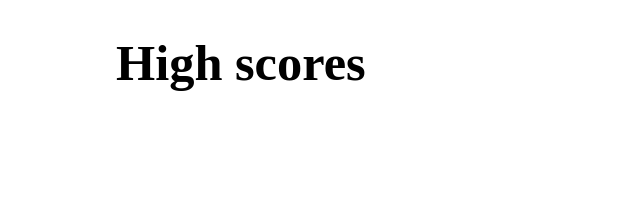
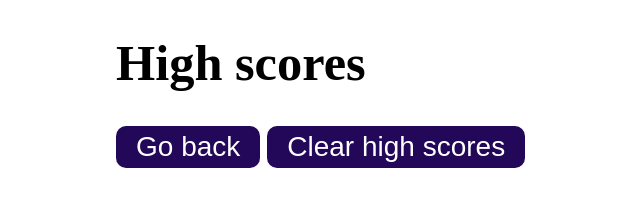
Before and after one commit to blanchardt/Trevors-Timed-Quiz, a plain HTML site: page highscores.html in a window 1280 px wide. Shown: the whole page, without its empty margins (208-848 px from the left). Drawn offline with Linux system fonts and the light colour scheme.

Commit message:
added buttons and styled them for the highscores html file with no click event currently.

```diff
--- a/assets/css/style.css
+++ b/assets/css/style.css
@@ -46,7 +46,7 @@ button {
     background-color: rgb(35, 7, 88);
     font-size: 100%;
     border: transparent;
-    border-radius: 15px;
+    border-radius: 10px;
     padding: 20px;
 }
 
@@ -107,4 +107,9 @@ input {
 
 #high-scores li:nth-child(odd) {
     background-color: #e3cefc;
-  }
+}
+
+/*rest of styling for the highscore file.*/
+.highscore-buttons {
+    padding: 5px 20px;
+}
--- a/assets/js/highscores-script.js
+++ b/assets/js/highscores-script.js
@@ -1,6 +1,8 @@
 // create variables getting commonly used elements.
 var mainEl = document.querySelector("main");
 var ulEl = document.querySelector("#high-scores");
+var backBtn = document.querySelector("#go-back");
+var clearBtn = document.querySelector("#clear");
 
 //create some global variables.
 var results = [];
--- a/highscores.html
+++ b/highscores.html
@@ -13,6 +13,8 @@
     <main>
         <h1>High scores</h1>
         <ul id="high-scores"></ul>
+        <button id="go-back" class="highscore-buttons">Go back</button>
+        <button id="clear" class="highscore-buttons">Clear high scores</button>
     </main>
 
     <script src="./assets/js/highscores-script.js"></script>
```
